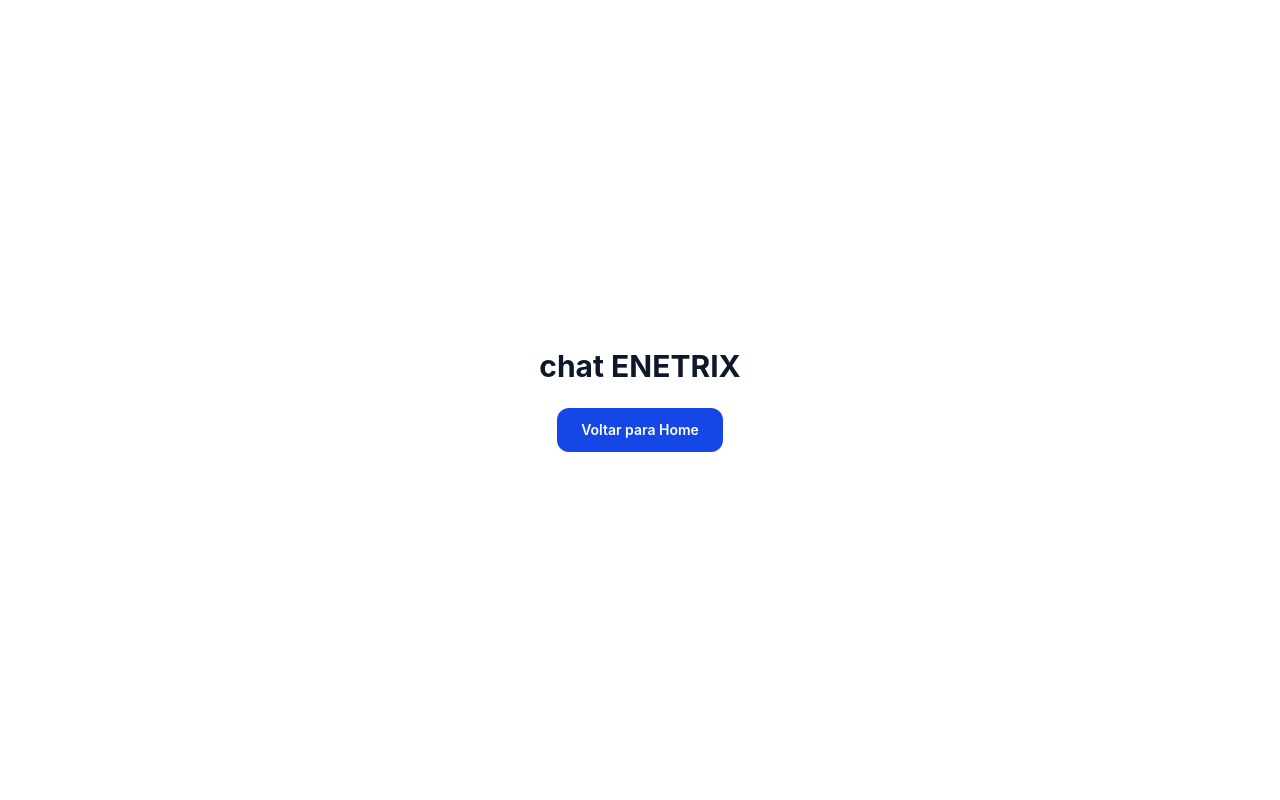
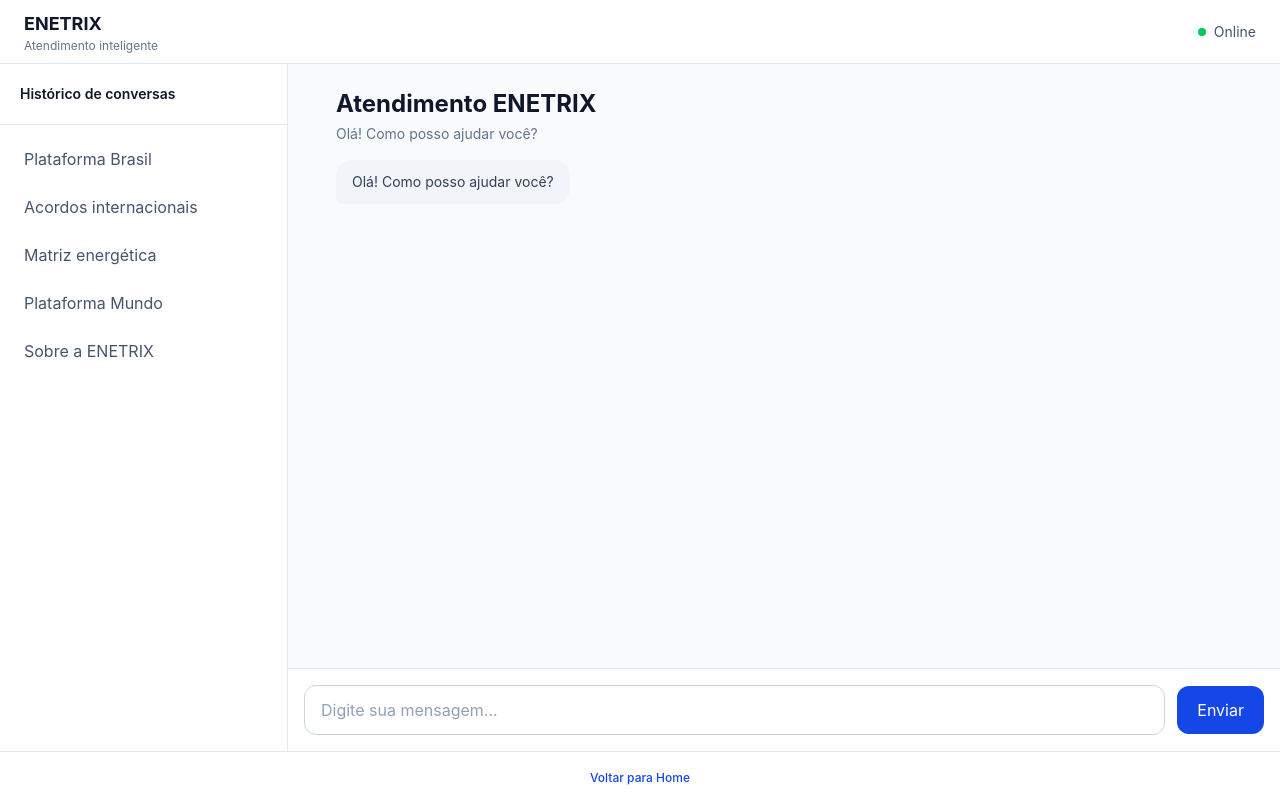
Before and after one commit to limaojunio/enetrix-chatbot, a React (Vite) app: page /chat in a window 1280 px wide. Built offline with nearby package versions, Linux system fonts and the light colour scheme.

Commit message:
Criando a interface da página Chat

```diff
--- /dev/null
+++ b/src/components/chat/ChatHeader.tsx
@@ -0,0 +1,21 @@
+function ChatHeader() {
+  return (
+    <header className="flex h-16 items-center justify-between border-b border-slate-200 bg-white px-6">
+      <div>
+        <h1 className="text-lg font-bold text-slate-900">
+          ENETRIX
+        </h1>
+        <p className="text-xs text-slate-500">
+          Atendimento inteligente
+        </p>
+      </div>
+
+      <div className="flex items-center gap-2 text-sm text-slate-600">
+        <span className="h-2 w-2 rounded-full bg-green-500" />
+        Online
+      </div>
+    </header>
+  )
+}
+
+export default ChatHeader
--- /dev/null
+++ b/src/components/chat/ChatHistory.tsx
@@ -0,0 +1,33 @@
+function ChatHistory() {
+  const conversations = [
+    'Plataforma Brasil',
+    'Acordos internacionais',
+    'Matriz energética',
+    'Plataforma Mundo',
+    'Sobre a ENETRIX',
+  ]
+
+  return (
+    <aside className="hidden w-72 shrink-0 border-r border-slate-200 bg-white lg:block">
+      <div className="border-b border-slate-200 p-5">
+        <h2 className="text-sm font-semibold text-slate-900">
+          Histórico de conversas
+        </h2>
+      </div>
+
+      <nav className="space-y-1 p-3">
+        {conversations.map((conversation) => (
+          <button
+            key={conversation}
+            type="button"
+            className="w-full rounded-lg px-3 py-2.5 text-left text-sm text-slate-600 transition hover:bg-slate-100"
+          >
+            {conversation}
+          </button>
+        ))}
+      </nav>
+    </aside>
+  )
+}
+
+export default ChatHistory
--- /dev/null
+++ b/src/components/chat/ChatInput.tsx
@@ -0,0 +1,22 @@
+function ChatInput() {
+  return (
+    <div className="border-t border-slate-200 bg-white p-4">
+      <div className="flex items-center gap-3">
+        <input
+          type="text"
+          placeholder="Digite sua mensagem..."
+          className="flex-1 rounded-xl border border-slate-300 px-4 py-3 text-sm outline-none transition placeholder:text-slate-400 focus:border-blue-500 focus:ring-2 focus:ring-blue-500/20"
+        />
+
+        <button
+          type="button"
+          className="rounded-xl bg-blue-700 px-5 py-3 text-sm font-semibold text-white transition hover:bg-blue-800"
+        >
+          Enviar
+        </button>
+      </div>
+    </div>
+  )
+}
+
+export default ChatInput
--- /dev/null
+++ b/src/components/chat/ChatMessage.tsx
@@ -0,0 +1,24 @@
+type ChatMessageProps = {
+  sender: 'user' | 'bot'
+  message: string
+}
+
+function ChatMessage({ sender, message }: ChatMessageProps) {
+  const isUser = sender === 'user'
+
+  return (
+    <div className={`flex ${isUser ? 'justify-end' : 'justify-start'}`}>
+      <div
+        className={`max-w-[75%] rounded-2xl px-4 py-3 text-sm ${
+          isUser
+            ? 'rounded-br-md bg-blue-700 text-white'
+            : 'rounded-bl-md bg-slate-100 text-slate-700'
+        }`}
+      >
+        {message}
+      </div>
+    </div>
+  )
+}
+
+export default ChatMessage
--- a/src/pages/Chat/Chat.tsx
+++ b/src/pages/Chat/Chat.tsx
@@ -1,13 +1,48 @@
 import { Link } from "react-router-dom"
+import ChatHeader from "../../components/chat/ChatHeader"
+import ChatInput from "../../components/chat/ChatInput"
+import ChatMessage from "../../components/chat/ChatMessage"
+import ChatHistory from "../../components/chat/ChatHistory"
+
+
 
 function Chat() {
   return (
-    <main className="flex min-h-screen items-center justify-center bg-white">
-      <div className="text-center">
-        <h1 className="text-3xl font-bold text-slate-900">
-            chat ENETRIX
-        </h1>
-        <Link to="/" className="mt-6 inline-block rounded-xl bg-blue-700 px-6 py-3 text-sm font-semibold text-white transition hover:bg-blue-800">
+    <main className="flex min-h-screen flex-col bg-slate-50">
+      <ChatHeader />
+
+      <div className="flex flex-1">
+        <ChatHistory />
+
+        <section className="flex min-w-0 flex-1 flex-col">
+          <div className="flex-1 overflow-y-auto p-6">
+            <div className="mx-auto flex max-w-4xl flex-col gap-4">
+              <div>
+                <h2 className="text-2xl font-bold text-slate-900">
+                  Atendimento ENETRIX
+                </h2>
+
+                <p className="mt-1 text-sm text-slate-500">
+                  Olá! Como posso ajudar você?
+                </p>
+              </div>
+
+              <ChatMessage
+                sender="bot"
+                message="Olá! Como posso ajudar você?"
+              />
+            </div>
+          </div>
+
+          <ChatInput />
+        </section>
+      </div>
+
+      <div className="border-t border-slate-200 bg-white px-6 py-3 text-center">
+        <Link
+          to="/"
+          className="text-xs font-medium text-blue-700 hover:text-blue-800"
+        >
           Voltar para Home
         </Link>
       </div>
```
